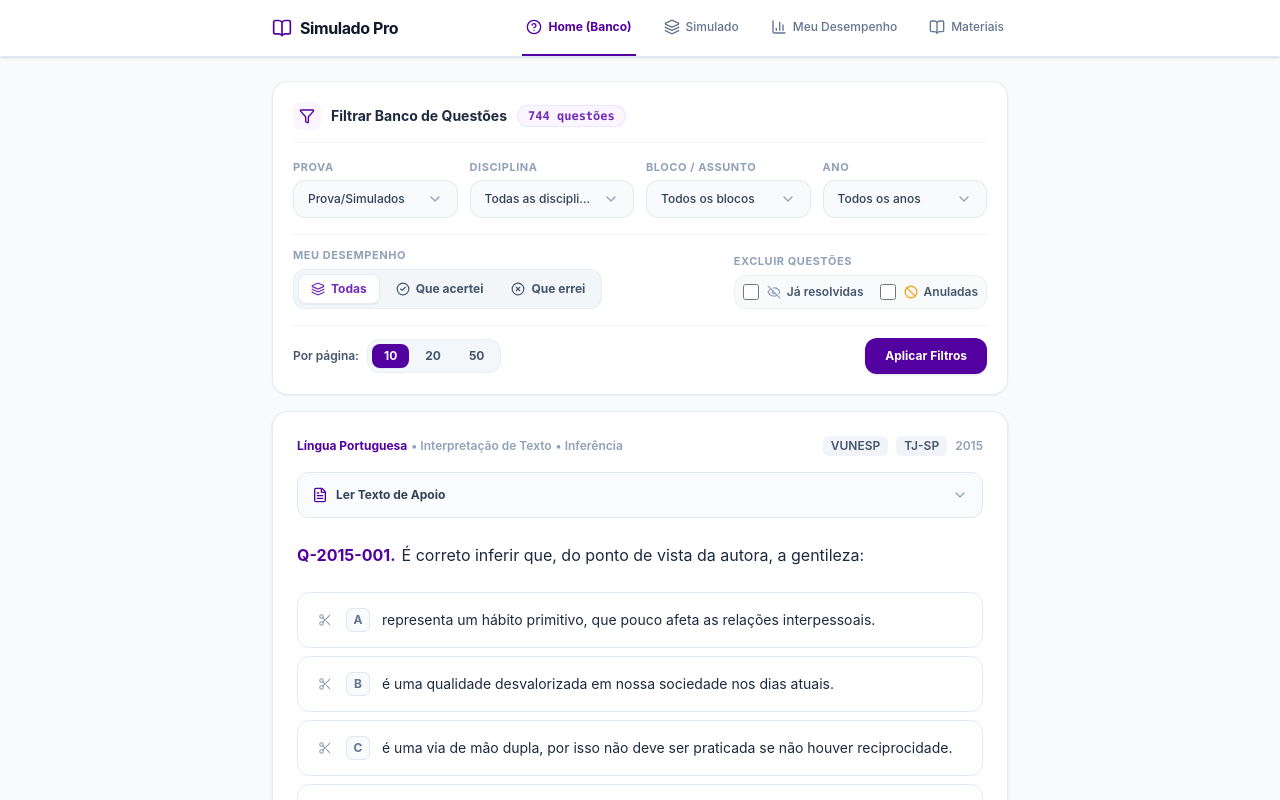
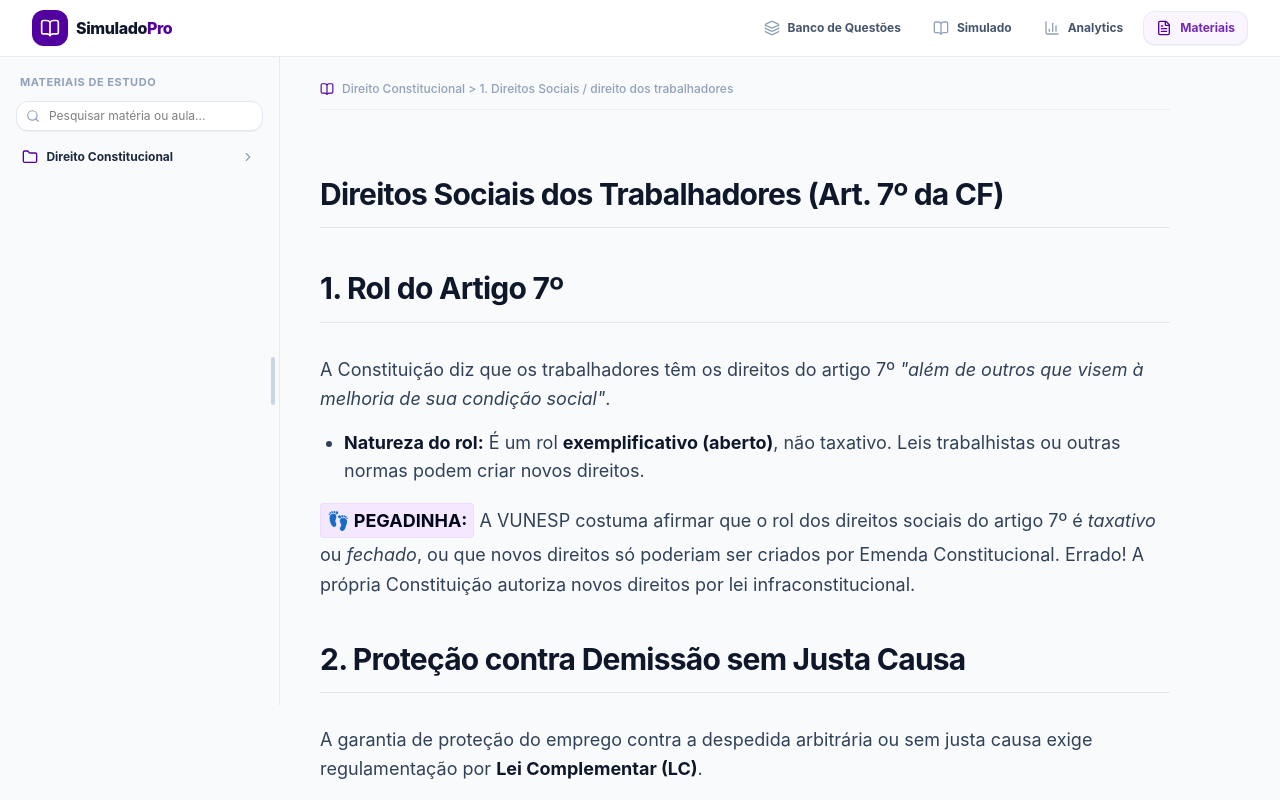
Before and after one commit to ovictorprata/plataforma-de-questoes, a React (Vite) app: page /plataforma-de-questoes/materiais in a window 1280 px wide. Shown: the top 800 px of the page. Built offline with nearby package versions, Linux system fonts and the light colour scheme.

Commit message:
feat: add rotas nas abas

```diff
--- a/src/App.tsx
+++ b/src/App.tsx
@@ -1,4 +1,11 @@
 import React, { useState, useEffect, useMemo } from 'react';
+import {
+  BrowserRouter,
+  Routes,
+  Route,
+  Navigate,
+  useLocation,
+} from 'react-router-dom';
 import { Header } from './components/Header';
 import { FilterBankSection } from './components/FilterBankSection';
 import { ExamSetup } from './components/ExamSetup';
@@ -10,6 +17,7 @@ import { SimuladoTimer } from './components/SimuladoTimer';
 import { SimuladoResultSummary } from './components/SimuladoResultSummary';
 import { useLocalAnalytics } from './hooks/useLocalAnalytics';
 import { useBankFilters } from './hooks/useBankFilters';
+import { CheckCircle2, RefreshCw } from 'lucide-react';
 import type { Question } from './types/question';
 import { MaterialsSidebarLayout } from './components/MaterialsSidebarLayout';
 
@@ -21,11 +29,9 @@ interface JsonModule {
   default: Question[];
 }
 
-export const App: React.FC = () => {
+const AppContent: React.FC = () => {
+  const location = useLocation();
   const { analytics, logAnswer } = useLocalAnalytics();
-  const [activeTab, setActiveTab] = useState<
-    'banco' | 'simulado' | 'analytics' | 'materiais'
-  >('banco');
   const [masterQuestions, setMasterQuestions] = useState<QuestionWithSource[]>(
     []
   );
@@ -41,7 +47,7 @@ export const App: React.FC = () => {
   );
   const [elapsedSeconds, setElapsedSeconds] = useState<number>(0);
 
-  // 🎯 Custom Hook de Filtros
+  // Hook dos Filtros
   const bankFilters = useBankFilters(masterQuestions, analytics);
 
   const [currentPage, setCurrentPage] = useState<number>(1);
@@ -100,11 +106,6 @@ export const App: React.FC = () => {
     );
   }, [masterQuestions]);
 
-  const displayQuestions =
-    activeTab === 'simulado'
-      ? simuladoQuestions
-      : bankFilters.filteredQuestions;
-
   const handleSimuladoGeneration = (generatedQuestions: Question[]) => {
     setSimuladoQuestions(generatedQuestions);
     setSimuladoAnswers({});
@@ -143,25 +144,27 @@ export const App: React.FC = () => {
     window.scrollTo({ top: 0, behavior: 'smooth' });
   };
 
-  const currentQuestionsSlice = displayQuestions.slice(
+  const isMateriaisTab = location.pathname.startsWith('/materiais');
+  const currentQuestionsSlice = bankFilters.filteredQuestions.slice(
     (currentPage - 1) * pageSize,
     currentPage * pageSize
   );
 
   return (
     <div className="min-h-screen bg-slate-50 flex flex-col font-sans antialiased overflow-x-hidden">
-      <Header
-        activeTab={activeTab}
-        onNavigate={(aba) => {
-          setActiveTab(aba);
-          setCurrentPage(1);
-        }}
-      />
+      <Header />
 
       <main
-        className={`flex-1 w-full pb-12 ${activeTab === 'materiais' ? 'px-0 max-w-full' : 'max-w-3xl mx-auto px-3 md:px-4 py-6'}`}
+        className={`flex-1 w-full pb-12 ${isMateriaisTab ? 'px-0 max-w-full' : 'max-w-3xl mx-auto px-3 md:px-4 py-6'}`}
       >
-        {activeTab === 'banco' && (
+        <Routes>
+          {/* Redirecionamento da raiz / para /banco */}
+          <Route path="/" element={<Navigate to="/banco" replace />} />
+
+          {/* 1. ROTA: BANCO DE QUESTÕES */}
+          <Route
+            path="/banco"
+            element={
               <div className="space-y-4">
                 <FilterBankSection
                   jsonFilesList={jsonFilesList}
@@ -177,7 +180,7 @@ export const App: React.FC = () => {
                     bankFilters.clearAllFilters();
                     setCurrentPage(1);
                   }}
-              totalQuestions={displayQuestions.length}
+                  totalQuestions={bankFilters.filteredQuestions.length}
                   pageSize={pageSize}
                   onPageSizeChange={(size) => {
                     setPageSize(size);
@@ -190,7 +193,12 @@ export const App: React.FC = () => {
                     <QuestionCard
                       key={question.id}
                       question={question}
-                  onAnswerLogged={(isCorrect, isAnulada, questionId, bloco) => {
+                      onAnswerLogged={(
+                        isCorrect,
+                        isAnulada,
+                        questionId,
+                        bloco
+                      ) => {
                         logAnswer(
                           questionId || question.id,
                           bloco || question.taxonomia?.bloco || 'Geral',
@@ -201,22 +209,22 @@ export const App: React.FC = () => {
                     />
                   ))}
 
-              {displayQuestions.length === 0 && (
+                  {bankFilters.filteredQuestions.length === 0 && (
                     <div className="bg-white border border-slate-200/80 rounded-2xl p-12 text-center space-y-2 shadow-sm">
                       <p className="text-slate-700 font-semibold text-sm">
                         Nenhuma questão encontrada
                       </p>
                       <p className="text-xs text-slate-400">
-                    Tente ajustar os filtros.
+                        Tente ajustar ou limpar os filtros.
                       </p>
                     </div>
                   )}
                 </div>
 
-            {displayQuestions.length > 0 && (
+                {bankFilters.filteredQuestions.length > 0 && (
                   <Pagination
                     currentPage={currentPage}
-                totalQuestions={displayQuestions.length}
+                    totalQuestions={bankFilters.filteredQuestions.length}
                     pageSize={pageSize}
                     onPageChange={(p) => {
                       setCurrentPage(p);
@@ -227,10 +235,14 @@ export const App: React.FC = () => {
                   />
                 )}
               </div>
-        )}
+            }
+          />
 
-        {activeTab === 'simulado' &&
-          (displayQuestions.length === 0 ? (
+          {/* 2. ROTA: SIMULADO */}
+          <Route
+            path="/simulado"
+            element={
+              simuladoQuestions.length === 0 ? (
                 <ExamSetup
                   questionsMasterList={masterQuestions}
                   onGenerate={handleSimuladoGeneration}
@@ -243,6 +255,20 @@ export const App: React.FC = () => {
                       onResetSimulado={handleResetSimulado}
                     />
                   )}
+
+                  {isSimuladoSubmitted && (
+                    <div className="flex justify-end">
+                      <button
+                        type="button"
+                        onClick={handleResetSimulado}
+                        className="flex items-center gap-2 bg-slate-900 hover:bg-slate-800 text-white text-xs font-bold px-4 py-2.5 rounded-xl transition-all shadow-sm"
+                      >
+                        <RefreshCw className="w-3.5 h-3.5" />
+                        <span>Gerar novo simulado</span>
+                      </button>
+                    </div>
+                  )}
+
                   {isSimuladoSubmitted && (
                     <SimuladoResultSummary
                       questions={simuladoQuestions}
@@ -250,8 +276,9 @@ export const App: React.FC = () => {
                       tempoTotalSegundos={elapsedSeconds}
                     />
                   )}
+
                   <div className="space-y-4">
-                {displayQuestions.map((q) => (
+                    {simuladoQuestions.map((q) => (
                       <QuestionCard
                         key={q.id}
                         question={q}
@@ -259,32 +286,58 @@ export const App: React.FC = () => {
                         isSubmitted={isSimuladoSubmitted}
                         selectedAnswer={simuladoAnswers[q.id] || null}
                         onSelectAnswer={(letra) =>
-                      setSimuladoAnswers((prev) => ({ ...prev, [q.id]: letra }))
+                          setSimuladoAnswers((prev) => ({
+                            ...prev,
+                            [q.id]: letra,
+                          }))
                         }
                       />
                     ))}
                   </div>
+
                   {!isSimuladoSubmitted && (
                     <button
                       type="button"
                       onClick={handleFinishSimulado}
-                  className="w-full bg-emerald-600 hover:bg-emerald-700 text-white text-xs font-bold py-3 rounded-xl transition-all"
+                      className="w-full flex items-center justify-center gap-2 bg-emerald-600 hover:bg-emerald-700 text-white text-xs font-bold py-3 rounded-xl transition-all shadow-sm"
                     >
-                  Finalizar e Ver Resultado
+                      <CheckCircle2 className="w-4 h-4" />
+                      <span>Finalizar e Ver Resultado</span>
                     </button>
                   )}
                 </div>
-          ))}
+              )
+            }
+          />
 
-        {activeTab === 'analytics' && (
-          <AnalyticsDashboard analytics={analytics} />
-        )}
-        {activeTab === 'materiais' && (
+          {/* 3. ROTA: DASHBOARD / ANALYTICS */}
+          <Route
+            path="/dashboard"
+            element={<AnalyticsDashboard analytics={analytics} />}
+          />
+
+          {/* 4. ROTA: MATERIAIS */}
+          <Route
+            path="/materiais"
+            element={
               <MaterialsSidebarLayout masterQuestions={masterQuestions} />
-        )}
+            }
+          />
+
+          {/* Redirecionamento padrão para URLs desconhecidas */}
+          <Route path="*" element={<Navigate to="/banco" replace />} />
+        </Routes>
       </main>
 
       <Footer />
     </div>
   );
 };
+
+export const App: React.FC = () => {
+  return (
+    <BrowserRouter basename="/plataforma-de-questoes">
+      <AppContent />
+    </BrowserRouter>
+  );
+};
--- a/src/components/Header.tsx
+++ b/src/components/Header.tsx
@@ -1,132 +1,77 @@
-import React, { useState } from 'react';
-import { BookOpen, HelpCircle, Layers, BarChart3, Menu, X } from 'lucide-react';
+import React from 'react';
+import { Link, useLocation } from 'react-router-dom';
+import { BookOpen, Layers, BarChart3, FileText } from 'lucide-react';
 
-interface HeaderProps {
-  activeTab: 'banco' | 'simulado' | 'analytics' | 'materiais';
-  onNavigate: (aba: 'banco' | 'simulado' | 'analytics' | 'materiais') => void;
-}
+export const Header: React.FC = () => {
+  const location = useLocation();
+  const currentPath = location.pathname;
 
-export const Header: React.FC<HeaderProps> = ({ activeTab, onNavigate }) => {
-  const [isMenuOpen, setIsMenuOpen] = useState(false);
-
-  const handleSelectTab = (
-    aba: 'banco' | 'simulado' | 'analytics' | 'materiais'
-  ) => {
-    onNavigate(aba);
-    setIsMenuOpen(false);
-  };
+  const navItems = [
+    {
+      path: '/banco',
+      label: 'Banco de Questões',
+      icon: Layers,
+      isActive:
+        currentPath === '/banco' || currentPath === '/' || currentPath === '',
+    },
+    {
+      path: '/simulado',
+      label: 'Simulado',
+      icon: BookOpen,
+      isActive: currentPath.startsWith('/simulado'),
+    },
+    {
+      path: '/dashboard',
+      label: 'Analytics',
+      icon: BarChart3,
+      isActive: currentPath.startsWith('/dashboard'),
+    },
+    {
+      path: '/materiais',
+      label: 'Materiais',
+      icon: FileText,
+      isActive: currentPath.startsWith('/materiais'),
+    },
+  ];
 
   return (
-    <header className="bg-white border-b border-slate-200 sticky top-0 z-50 shadow-sm">
-      <div className="max-w-3xl w-full mx-auto px-4">
+    <header className="bg-white border-b border-slate-200/80 sticky top-0 z-40 font-['Inter',sans-serif]">
+      <div className="max-w-7xl mx-auto px-4 sm:px-6 lg:px-8">
         <div className="flex items-center justify-between h-14">
-          <div className="flex items-center gap-2">
-            <BookOpen className="w-5 h-5 text-indigo-600" />
-            <h1 className="text-base font-bold text-slate-900 tracking-tight">
-              Simulado Pro
-            </h1>
-          </div>
+          {/* LOGO DA PLATAFORMA */}
+          <Link to="/banco" className="flex items-center gap-2">
+            <div className="p-2 bg-indigo-600 text-white rounded-xl shadow-xs">
+              <BookOpen className="w-5 h-5" />
+            </div>
+            <span className="font-extrabold text-slate-900 text-base tracking-tight">
+              Simulado<span className="text-indigo-600">Pro</span>
+            </span>
+          </Link>
 
-          <button
-            onClick={() => setIsMenuOpen(!isMenuOpen)}
-            className="p-1.5 rounded-lg text-slate-500 hover:bg-slate-100 md:hidden transition-colors"
-          >
-            {isMenuOpen ? (
-              <X className="w-5 h-5" />
-            ) : (
-              <Menu className="w-5 h-5" />
-            )}
-          </button>
-
-          <nav className="hidden md:flex gap-6 text-xs font-medium h-full items-center">
-            <button
-              onClick={() => handleSelectTab('banco')}
-              className={`h-full flex items-center gap-1.5 border-b-2 transition-all px-1 ${
-                activeTab === 'banco'
-                  ? 'border-indigo-600 text-indigo-600 font-bold'
-                  : 'border-transparent text-slate-500 hover:text-slate-800'
-              }`}
-            >
-              <HelpCircle className="w-4 h-4" /> Home (Banco)
-            </button>
-            <button
-              onClick={() => handleSelectTab('simulado')}
-              className={`h-full flex items-center gap-1.5 border-b-2 transition-all px-1 ${
-                activeTab === 'simulado'
-                  ? 'border-indigo-600 text-indigo-600 font-bold'
-                  : 'border-transparent text-slate-500 hover:text-slate-800'
-              }`}
-            >
-              <Layers className="w-4 h-4" /> Simulado
-            </button>
-            <button
-              onClick={() => handleSelectTab('analytics')}
-              className={`h-full flex items-center gap-1.5 border-b-2 transition-all px-1 ${
-                activeTab === 'analytics'
-                  ? 'border-indigo-600 text-indigo-600 font-bold'
-                  : 'border-transparent text-slate-500 hover:text-slate-800'
-              }`}
-            >
-              <BarChart3 className="w-4 h-4" /> Meu Desempenho
-            </button>
-            <button
-              onClick={() => handleSelectTab('materiais')}
-              className={`h-full flex items-center gap-1.5 border-b-2 transition-all px-1 ${
-                activeTab === 'materiais'
-                  ? 'border-indigo-600 text-indigo-600 font-bold'
-                  : 'border-transparent text-slate-500 hover:text-slate-800'
-              }`}
-            >
-              <BookOpen className="w-4 h-4" /> Materiais
-            </button>
+          {/* MENU DE NAVEGAÇÃO DE ROTAS */}
+          <nav className="flex items-center gap-1 sm:gap-2">
+            {navItems.map((item) => {
+              const Icon = item.icon;
+              return (
+                <Link
+                  key={item.path}
+                  to={item.path}
+                  className={`flex items-center gap-2 px-3 py-2 rounded-xl text-xs font-bold transition-all ${
+                    item.isActive
+                      ? 'bg-indigo-50 text-indigo-700 shadow-2xs border border-indigo-100/80'
+                      : 'text-slate-600 hover:text-slate-900 hover:bg-slate-100/60'
+                  }`}
+                >
+                  <Icon
+                    className={`w-4 h-4 ${item.isActive ? 'text-indigo-600' : 'text-slate-400'}`}
+                  />
+                  <span className="hidden md:inline">{item.label}</span>
+                </Link>
+              );
+            })}
           </nav>
         </div>
       </div>
-
-      {isMenuOpen && (
-        <div className="md:hidden bg-white border-t border-slate-100 px-4 py-2 space-y-1 shadow-inner">
-          <button
-            onClick={() => handleSelectTab('banco')}
-            className={`w-full flex items-center gap-2.5 px-3 py-2 rounded-lg text-xs font-semibold transition-all ${
-              activeTab === 'banco'
-                ? 'bg-indigo-50 text-indigo-700'
-                : 'text-slate-600 hover:bg-slate-50'
-            }`}
-          >
-            <HelpCircle className="w-4 h-4" /> Home (Banco)
-          </button>
-          <button
-            onClick={() => handleSelectTab('simulado')}
-            className={`w-full flex items-center gap-2.5 px-3 py-2 rounded-lg text-xs font-semibold transition-all ${
-              activeTab === 'simulado'
-                ? 'bg-indigo-50 text-indigo-700'
-                : 'text-slate-600 hover:bg-slate-50'
-            }`}
-          >
-            <Layers className="w-4 h-4" /> Simulado
-          </button>
-          <button
-            onClick={() => handleSelectTab('analytics')}
-            className={`w-full flex items-center gap-2.5 px-3 py-2 rounded-lg text-xs font-semibold transition-all ${
-              activeTab === 'analytics'
-                ? 'bg-indigo-50 text-indigo-700'
-                : 'text-slate-600 hover:bg-slate-50'
-            }`}
-          >
-            <BarChart3 className="w-4 h-4" /> Meu Desempenho
-          </button>
-          <button
-            onClick={() => handleSelectTab('materiais')}
-            className={`w-full flex items-center gap-2.5 px-3 py-2 rounded-lg text-xs font-semibold transition-all ${
-              activeTab === 'materiais'
-                ? 'bg-indigo-50 text-indigo-700'
-                : 'text-slate-600 hover:bg-slate-50'
-            }`}
-          >
-            <BookOpen className="w-4 h-4" /> Materiais
-          </button>
-        </div>
-      )}
     </header>
   );
 };
```
Lines whose indentation alone changed are shown as unchanged.
